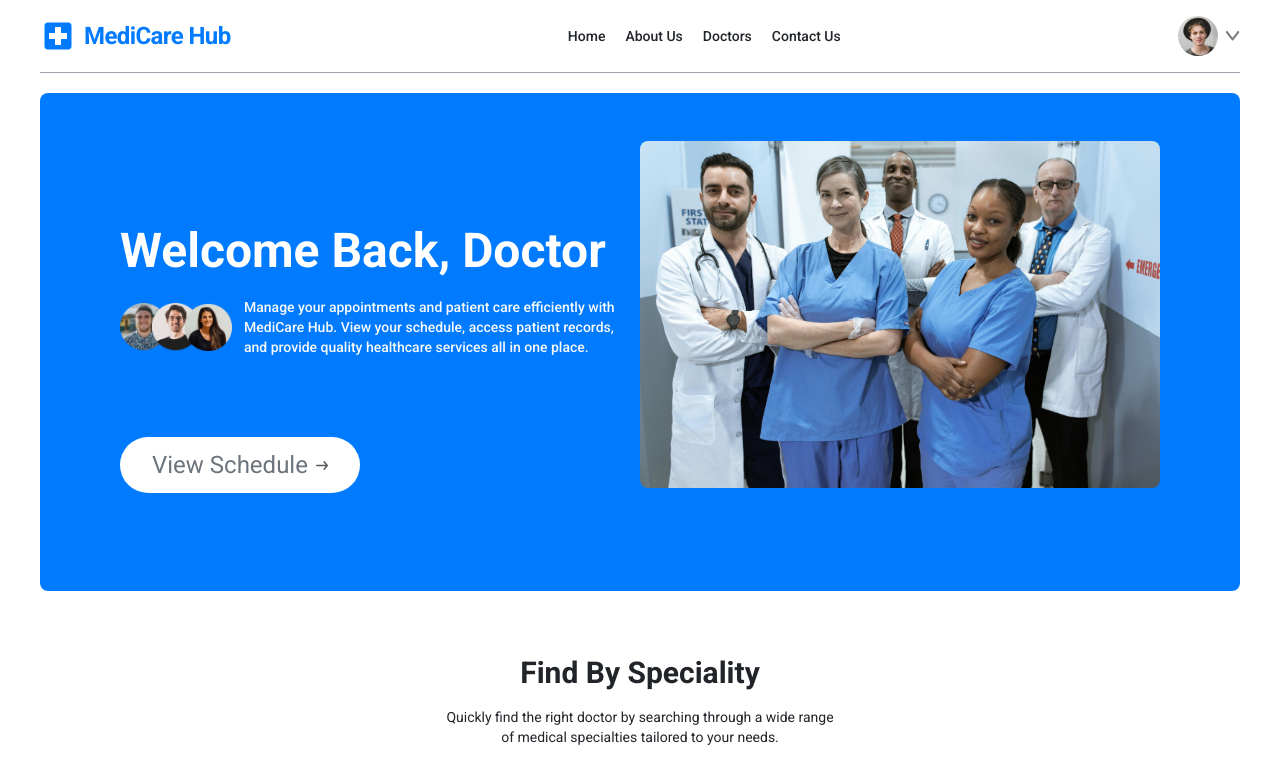
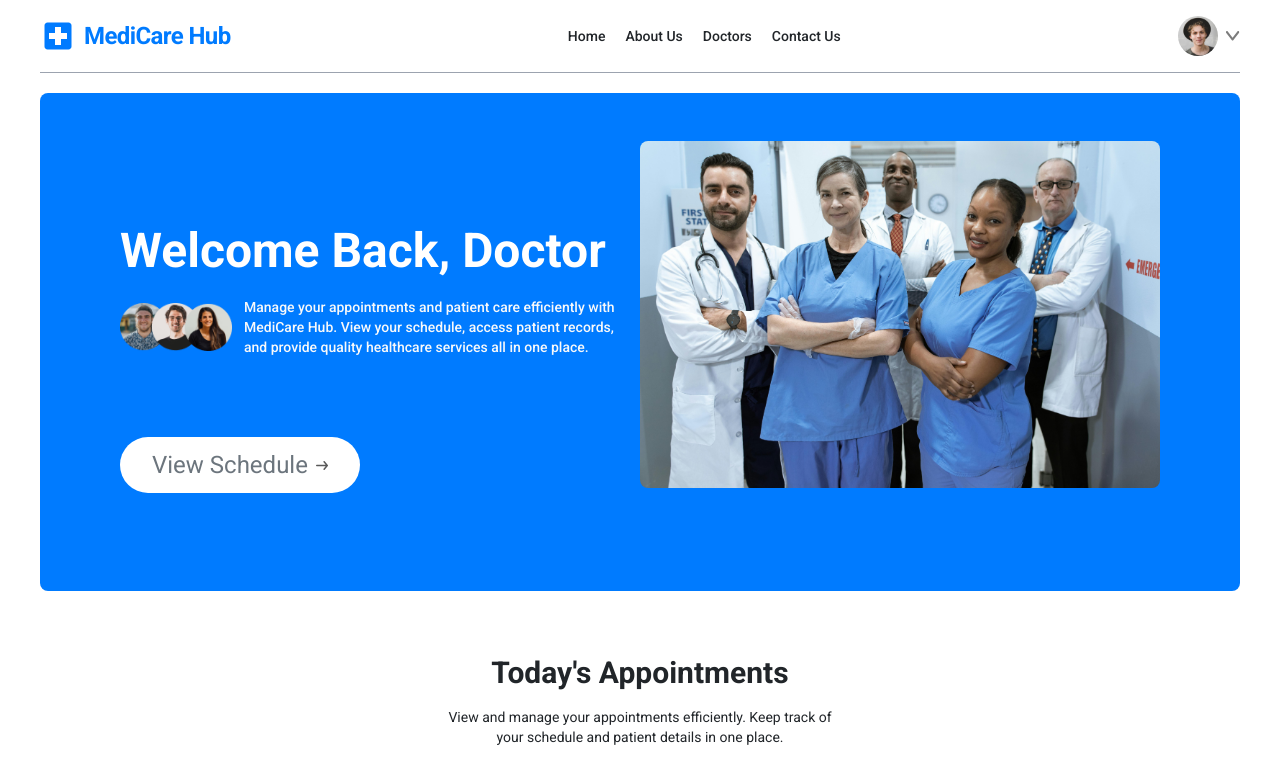
Before and after one commit to briansimiyuj/doctor-appointment-app, a React (Vite) app: page / in a window 1280 px wide. Shown: the top 781 px of the page. Built offline with nearby package versions, Linux system fonts and the light colour scheme; a web font is replaced by a local one.

Commit message:
Add DoctorAppointments component to display today's appointments for doctors

```diff
--- /dev/null
+++ b/src/assets/types/AppointmentType.ts
@@ -0,0 +1,23 @@
+export  interface AppointmentType{
+
+    patient:{
+
+        _id: string
+        name: string
+        image: string
+
+    }
+
+    doctor:{
+
+        _id: string
+        name: string
+        image: string
+
+    }
+
+    date: string;
+    time: string;
+    status: string
+
+}
--- /dev/null
+++ b/src/components/Doctors/DoctorAppointments.tsx
@@ -0,0 +1,72 @@
+import { useContext } from "react"
+import { AppointmentsContext } from "../../context/AppointmentContext"
+
+const DoctorAppointments: React.FC = () =>{
+
+    const { appointments } = useContext(AppointmentsContext)
+
+    return(
+
+        <div className="flex flex-col items-center gap-4 py-16">
+
+            <h1 className="text-3xl font-bold">Today's Appointments</h1>
+
+            <p className="sm:w-1/3 text-center text-sm">View and manage your appointments efficiently. Keep track of your schedule and patient details in one place.</p>
+
+            <div className="flex flex-col gap-4 pt-5 w-full">
+
+                {
+
+                    appointments.slice(0, 3).map((appointment, index)=>(
+
+                        <div key={index} className="flex items-center justify-between p-4 border rounded-lg">
+
+                            <div className="flex items-center gap-4">
+
+                                <img
+                                    src={appointment.patient?.image}
+                                    alt="patient"
+                                    className="w-16 h-16 rounded-full"
+                                />
+
+                                <div>
+
+                                    <h2 className="font-semibold">{appointment.patient?.name}</h2>
+
+                                    <p className="text-sm text-gray-500">{appointment.date}</p>
+
+                                    <p className="text-sm text-gray-500">{appointment.time}</p>
+
+                                </div>
+
+                            </div>
+
+                            <div className="flex items-center gap-4">
+
+                                <span className={`px-3 py-1 rounded-full text-sm ${
+                                    appointment.status === "confirmed"
+                                        ? "bg-green-100 text-green-600"
+                                        : "bg-yellow-100 text-yellow-600"
+                                }`}>
+
+                                    {appointment.status}
+
+                                </span>
+
+                            </div>
+
+                        </div>
+
+                    ))
+
+                }
+
+            </div>
+
+        </div>
+
+    )
+
+}
+
+export default DoctorAppointments
--- /dev/null
+++ b/src/context/AppointmentContext.tsx
@@ -0,0 +1,52 @@
+import { createContext, useState, useEffect } from "react"
+import { AppointmentType } from "../assets/types/AppointmentType"
+import appointmentsData from "../assets/frontend/AppointmentData.json"
+import { patients } from "../assets/frontend/patientsData"
+
+interface AppointmentsContextProps{
+
+    appointments: AppointmentType[]
+
+}
+
+interface AppointmentsContextProviderProps{
+
+    children: React.ReactNode
+
+}
+
+export const AppointmentsContext = createContext<AppointmentsContextProps>({ appointments: [] })
+
+export const AppointmentsContextProvider = ({ children }: AppointmentsContextProviderProps) =>{
+
+    const [appointments, setAppointments] = useState<AppointmentType[]>([])
+
+    useEffect(() =>{
+
+        const enrichedAppointments = appointmentsData.map(appointment =>{
+
+            const patient = patients.find(p => p.name === appointment.patient)
+
+            const doctor = { _id: appointment.doctor, name: appointment.doctor, image: appointment.doctor }
+
+            return { ...appointment, patient, doctor }
+
+
+        })
+
+
+        setAppointments(enrichedAppointments as AppointmentType[])
+
+    }, [])
+
+
+    return(
+
+        <AppointmentsContext.Provider value={{ appointments }}>
+
+            {children}
+
+        </AppointmentsContext.Provider>
+    )
+
+}
--- a/src/pages/HomePage.tsx
+++ b/src/pages/HomePage.tsx
@@ -1,9 +1,20 @@
+import { useContext } from "react"
 import Banner from "../components/Banner/Banner"
 import Hero from "../components/Hero/Hero"
 import SpecialityMenu from "../components/Speciality/SpecialityMenu"
 import TopDoctors from "../components/TopDoctors/TopDoctors"
+import { LoginContext } from "../context/LoginContext"
+import DoctorAppointments from "../components/Doctors/DoctorAppointments"
 
 const HomePage: React.FC = ()=>{
+
+    const loginContext = useContext(LoginContext)
+
+    if (!loginContext) return null
+
+    const { userType } = loginContext
+
+    if(userType === "doctor") console.log('working')
 
     return(
 
@@ -11,7 +22,11 @@ const HomePage: React.FC = ()=>{
 
             <Hero/>
 
-            <SpecialityMenu/>
+            {
+
+                userType === "doctor" ? <DoctorAppointments/> : <SpecialityMenu/>
+
+            }
 
             <TopDoctors/>
 
```
Also changed, not shown: 1 other file (tests, documents, lock files or other folders).
